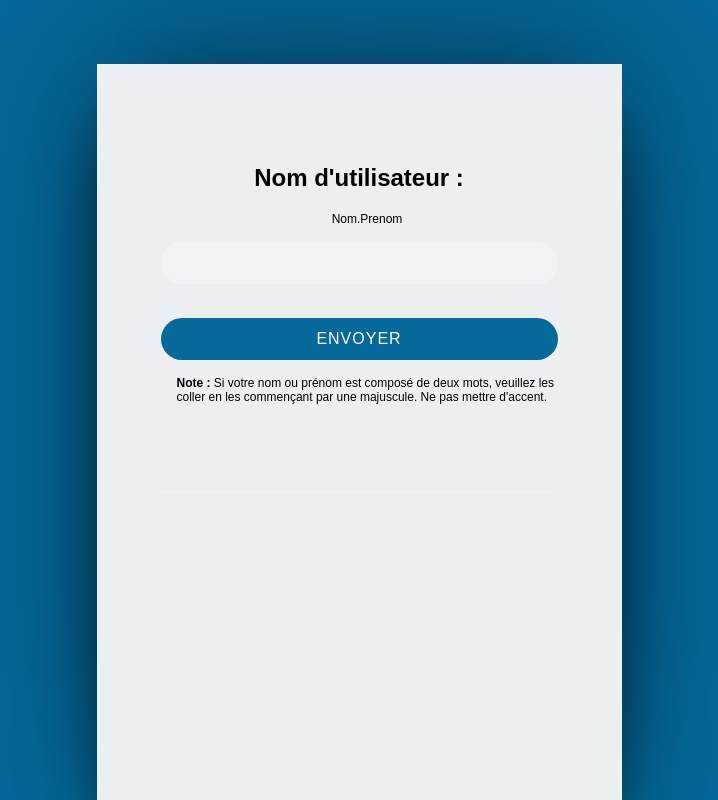
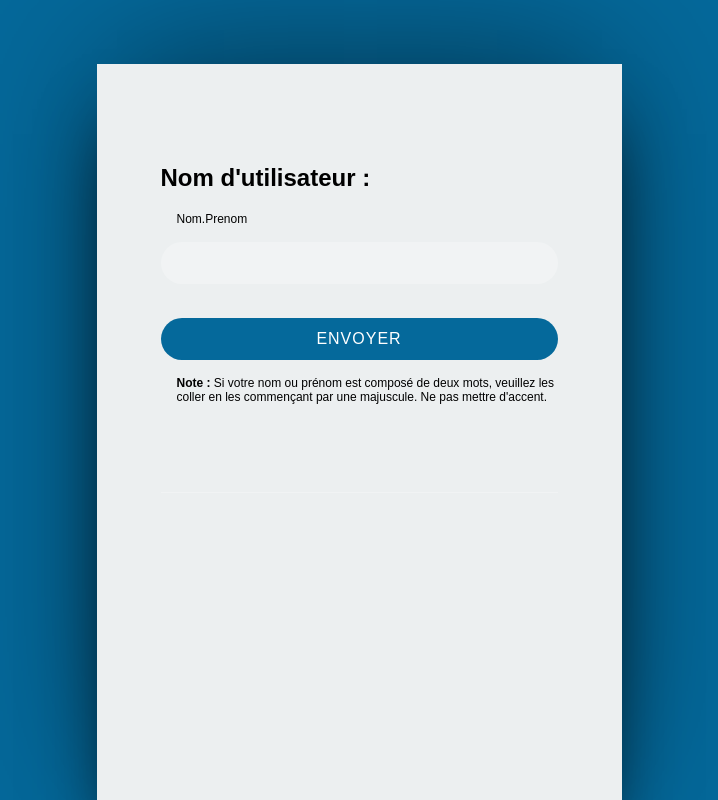
Before and after one commit to PaulinePeeters/coursgisele, a Flask app: page / in a window 1280 px wide. Shown: the whole page, without its empty margins (281-999 px from the left). Run offline with Flask 3, Linux system fonts and the light colour scheme.

Commit message:
style.css

```diff
--- a/static/style.css
+++ b/static/style.css
@@ -35,7 +35,7 @@ body {
         padding: 5rem 4rem 0 4rem;
 	width: 100%;
 	max-width: 525px;
-	min-height: 400px;
+	min-height: 300px;
 	background-color: #ECEFF0;
 	box-shadow: 0 50px 70px -20px rgba(0, 0, 0, 0.85);
 }
@@ -58,13 +58,12 @@ body {
 }
 
 .form-login {
-	position: relative;
-	z-index: 1;
+    position: relative;
+    z-index: 1;
     padding-bottom: 4.5rem;
     border-bottom: 1px solid rgba(255, 255, 255, 0.25);
     display: flex;
     flex-direction: column;
-    align-items: center;
 }
 .login__label {
 	display: block;
```
